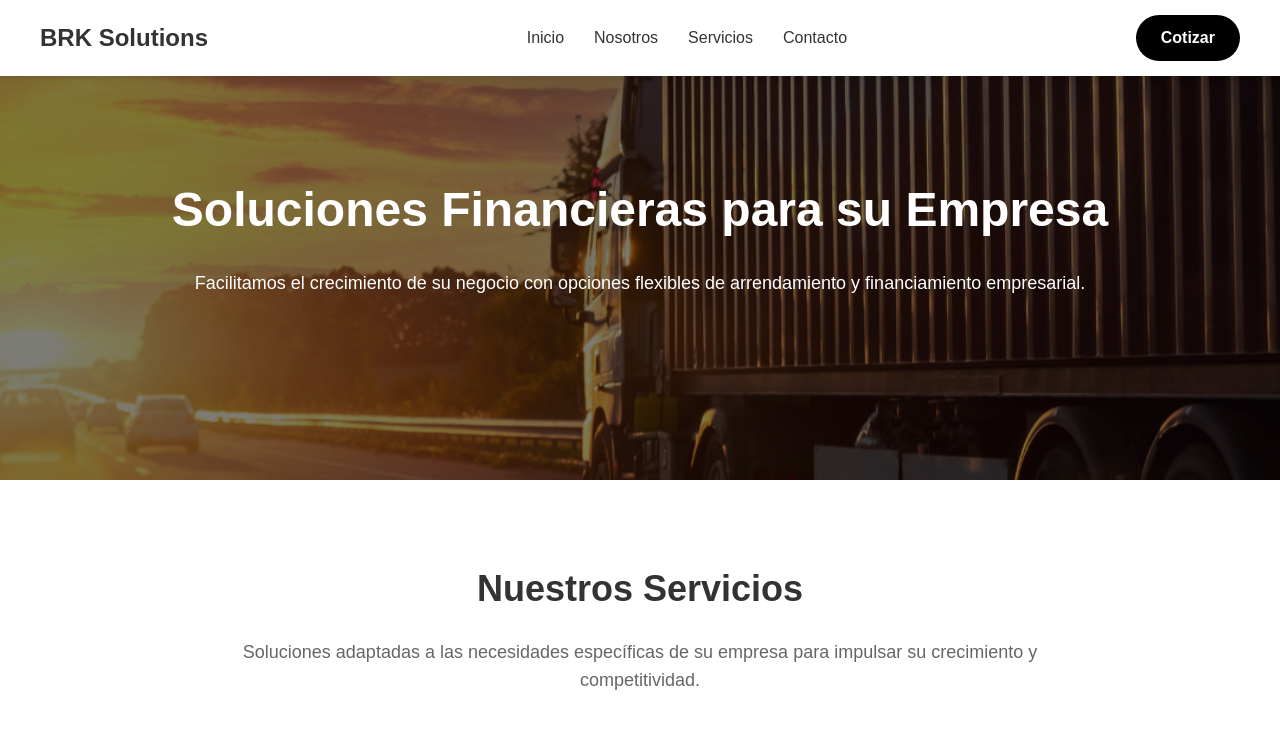
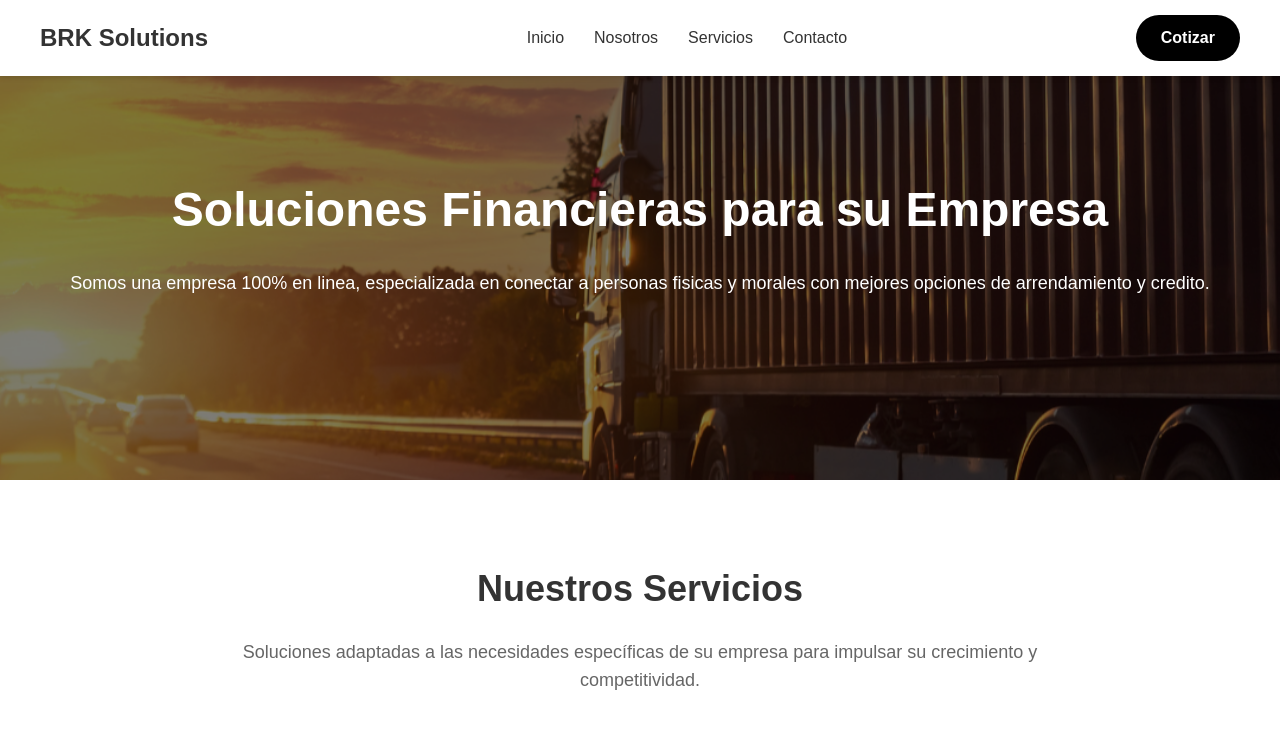
Before and after one commit to IsaiGr/BRKSolutions_final, a plain HTML site: page index.html in a window 1280 px wide. Shown: the top 742 px of the page. Drawn offline with Linux system fonts and the light colour scheme.

Commit message:
Add files via upload
primera actualizacion pagina web

```diff
--- a/index.html
+++ b/index.html
@@ -364,7 +364,7 @@
         <div class="overlay"></div>
         <div class="container hero-content">
             <h1 style="margin-top: 20px;">Soluciones Financieras para su Empresa</h1>
-            <p style="margin-top: 20px;">Facilitamos el crecimiento de su negocio con opciones flexibles de arrendamiento y financiamiento empresarial.</p>
+            <p style="margin-top: 20px;">Somos una empresa 100% en linea, especializada en conectar a personas fisicas y morales con mejores opciones de arrendamiento y credito.</p>
         </div>
     </section>
 
```
